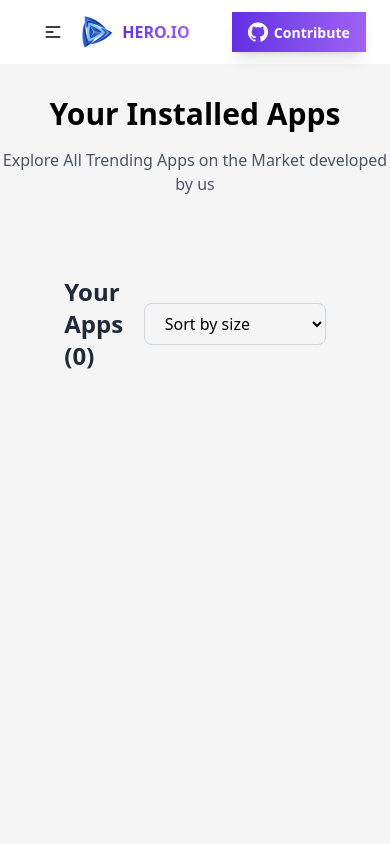
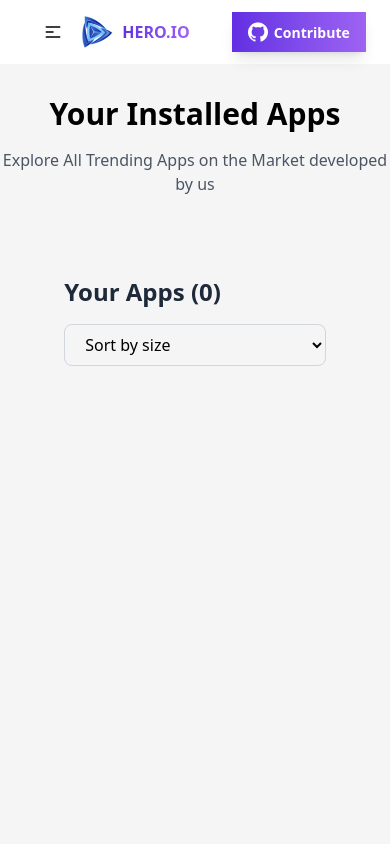
Before and after one commit to Shoybit/B12-Assignment-08, a React (Vite) app: page /installation in a window 390 px wide. Shown: the top 844 px of the page. Built offline with nearby package versions, Linux system fonts and the light colour scheme.

Commit message:
installation responsive customize and all complate

```diff
--- a/src/Pages/Installation.jsx
+++ b/src/Pages/Installation.jsx
@@ -80,8 +80,8 @@
       <ToastContainer />
       <div className="max-w-11/12 mx-auto px-4">
         <div className="p-8">
-          <div className="flex justify-between items-center mb-6">
-            <h2 className="text-2xl font-bold text-gray-800">
+         <div className="flex flex-col lg:flex-row lg:justify-between lg:items-center gap-4 mb-6">
+            <h2 className="text-2xl font-bold text-gray-800 ">
               Your Apps ({installedProducts.length})
             </h2>
             <select
```
